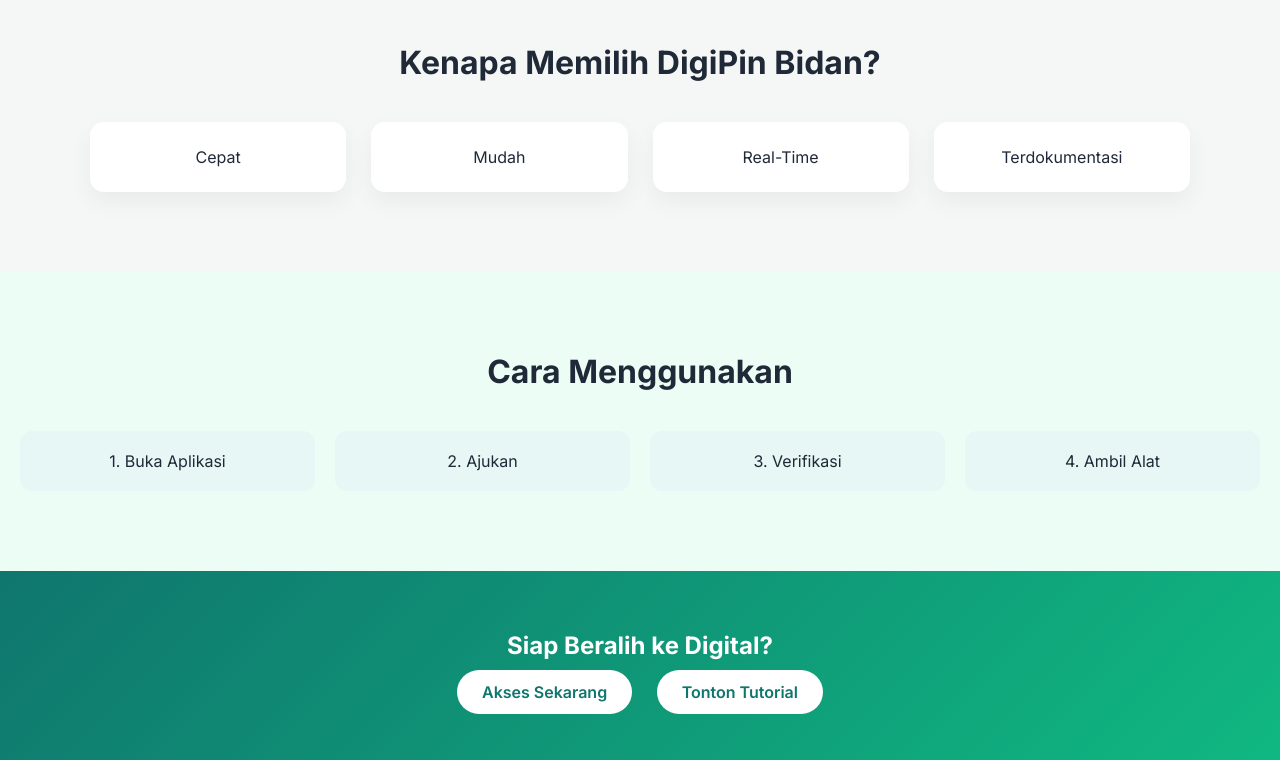
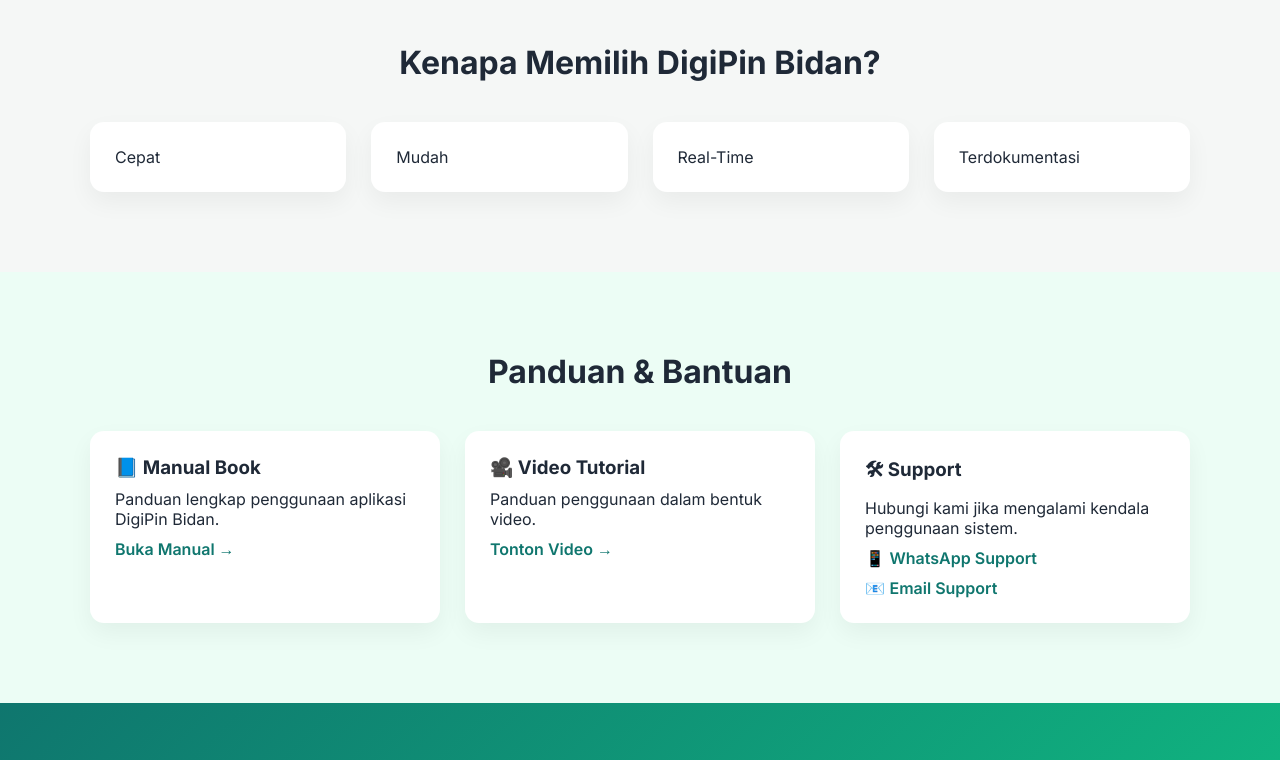
Before and after one commit to hayunpratama28-sketch/DigipinBidan, a plain HTML site: page index.html in a window 1280 px wide. Shown: the part 1120-1880 px from the top of the page. Drawn offline with Linux system fonts and the light colour scheme.

Commit message:
Update index.html

```diff
--- a/index.html
+++ b/index.html
@@ -26,7 +26,6 @@ body {
   color: white;
   padding: 100px 20px 120px;
   text-align: center;
-  position: relative;
 }
 
 .hero h1 {
@@ -36,7 +35,7 @@ body {
 
 .hero p {
   margin-top: 15px;
-  max-width: 600px;
+  max-width: 650px;
   margin-inline: auto;
   opacity: 0.9;
 }
@@ -63,7 +62,7 @@ body {
   margin-bottom: 40px;
 }
 
-/* CARD GRID */
+/* GRID */
 .grid {
   display: grid;
   grid-template-columns: repeat(auto-fit, minmax(250px, 1fr));
@@ -77,28 +76,28 @@ body {
   padding: 25px;
   border-radius: 14px;
   box-shadow: 0 10px 25px rgba(0,0,0,0.05);
+  text-align: left;
 }
 
 .card h3 {
   margin-bottom: 10px;
 }
 
-/* SOLUTION */
+.card a {
+  display: inline-block;
+  margin-top: 10px;
+  color: #0f766e;
+  font-weight: 600;
+  text-decoration: none;
+}
+
+.card a:hover {
+  text-decoration: underline;
+}
+
+/* SECTION BACKGROUND */
 .solution {
   background: #ecfdf5;
-}
-
-/* FLOW */
-.steps {
-  display: grid;
-  grid-template-columns: repeat(auto-fit, minmax(200px,1fr));
-  gap: 20px;
-}
-
-.step {
-  background: #e6f7f5;
-  padding: 20px;
-  border-radius: 12px;
 }
 
 /* CTA */
@@ -129,7 +128,6 @@ body {
   color: white;
 }
 </style>
-
 </head>
 
 <body>
@@ -137,7 +135,10 @@ body {
 <!-- HERO -->
 <section class="hero">
   <h1>DigiPin Bidan</h1>
-  <p>Platform Digital Peminjaman Alat Kebidanan untuk meningkatkan efisiensi, transparansi, dan dokumentasi.</p>
+  <p>
+    Platform Digital Peminjaman Alat Kebidanan untuk meningkatkan efisiensi,
+    transparansi, dan dokumentasi proses peminjaman dan pengembalian alat.
+  </p>
   <a href="#" class="btn">Akses DigiPin Bidan</a>
 </section>
 
@@ -152,13 +153,13 @@ body {
     </div>
 
     <div class="card">
-      <h3>Risiko Kehilangan</h3>
-      <p>Tanpa monitoring, alat sulit dilacak.</p>
+      <h3>Risiko Kehilangan Alat</h3>
+      <p>Tanpa monitoring, alat sulit dilacak dan berpotensi hilang.</p>
     </div>
 
     <div class="card">
       <h3>Proses Lambat</h3>
-      <p>Harus antre dan isi manual.</p>
+      <p>Harus antre dan mengisi formulir manual.</p>
     </div>
   </div>
 </section>
@@ -187,15 +188,45 @@ body {
   </div>
 </section>
 
-<!-- ALUR -->
+<!-- PANDUAN & BANTUAN -->
 <section class="section solution">
-  <h2>Cara Menggunakan</h2>
+  <h2>Panduan & Bantuan</h2>
 
-  <div class="steps">
-    <div class="step">1. Buka Aplikasi</div>
-    <div class="step">2. Ajukan</div>
-    <div class="step">3. Verifikasi</div>
-    <div class="step">4. Ambil Alat</div>
+  <div class="grid">
+
+    <div class="card">
+      <h3>📘 Manual Book</h3>
+      <p>Panduan lengkap penggunaan aplikasi DigiPin Bidan.</p>
+      <a href="https://docs.google.com/document/d/1L5Ygz_OkHVD7w1aaT0G4lg32QYqoDxeM/edit?usp=drivesdk&ouid=113385148930533102054&rtpof=true&sd=true" target="_blank">
+        Buka Manual →
+      </a>
+    </div>
+
+    <div class="card">
+      <h3>🎥 Video Tutorial</h3>
+      <p>Panduan penggunaan dalam bentuk video.</p>
+      <a href="https://youtu.be/ADweQrO3GKA?si=aJWvnzbD3PQaCcHA" target="_blank">
+        Tonton Video →
+      </a>
+    </div>
+
+    <div class="card">
+      <h3>🛠 Support</h3>
+      <p>Hubungi kami jika mengalami kendala penggunaan sistem.</p>
+
+      <p>
+        📱 <a href="https://wa.me/6285643329227" target="_blank">
+          WhatsApp Support
+        </a>
+      </p>
+
+      <p>
+        📧 <a href="mailto:Puteri.apriliani@poltekkesjogja.ac.id">
+          Email Support
+        </a>
+      </p>
+    </div>
+
   </div>
 </section>
 
```
